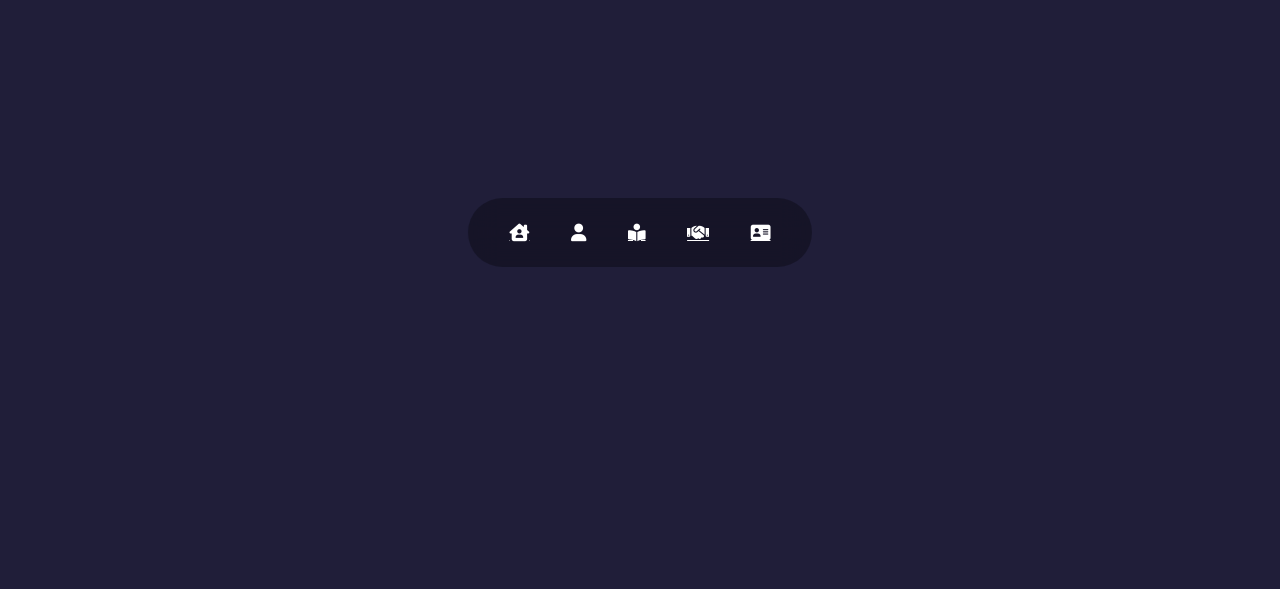
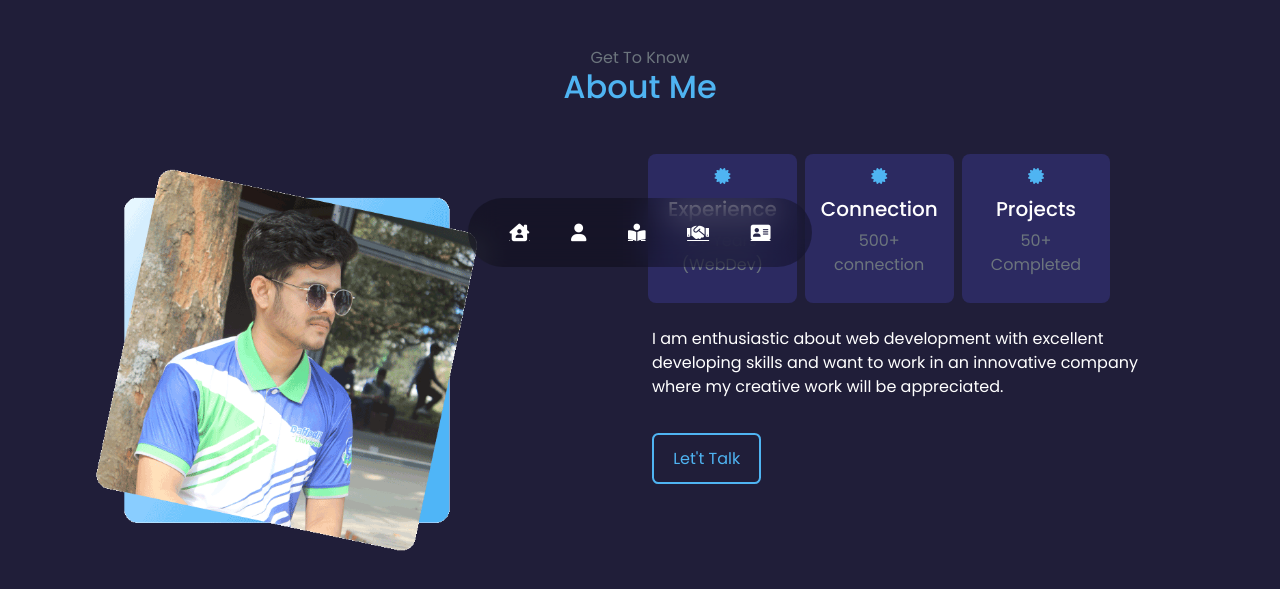
Before and after one commit to fazlerabbytalukder/fazle-rabby-talukder-webdev, a React (Create React App) app: page / in a window 1280 px wide. Shown: the part 501-1090 px from the top of the page. Before the commit the page ends 800 px from the top, so only its background shows below. Built offline with nearby package versions, Linux system fonts and the light colour scheme.

Commit message:
about me complete

```diff
--- /dev/null
+++ b/src/components/About/About.css
@@ -0,0 +1,20 @@
+.about-card{
+    background-color: #2C2A61;
+    height: 9.3rem;
+    width: 9.3rem;
+    border-radius: 0.5rem;
+}
+
+.button1{
+    border: 2px solid #4FB4F2;
+    border-radius: 0.4rem;
+    padding: 0.75rem 1.2rem;
+    cursor: pointer;
+    text-decoration: none;
+    color: #4FB4F2;
+}
+
+.button1:hover{
+    background-color: #4FB4F2;
+    color: white;
+}
--- a/src/components/About/About.js
+++ b/src/components/About/About.js
@@ -1,9 +1,52 @@
 import React from 'react';
+import './About.css';
+import aboutImg from '../../images/about-me.png';
 
 const About = () => {
     return (
-        <div id='about'>
-            <h1>This is about page</h1>
+        <div id='about' className='container'>
+            <div className="text-center mt-5 mb-5">
+                <p style={{ textSize: '0.875em', marginBottom: '-2px' }} className='text-secondary'>Get To Know</p>
+                <h2 style={{ color: '#4FB4F2' }}>About Me</h2>
+            </div>
+            <div className="row mb-5">
+                <div className="col-md-6">
+                    <img className='img-fluid w-75 text-sm-center' src={aboutImg} alt="" />
+                </div>
+                <div className="col-md-6">
+                    <div className="row">
+                        <div className="col-md-4 col-sm-4 text-center about-card d-flex justify-content-center align-items-center me-2 ms-2">
+                            <div>
+                                <i style={{ color: '#4FB4F2' }} class="fa-solid fa-certificate"></i>
+                                <h5 className='mt-2'>Experience</h5>
+                                <p className='text-secondary'>2+ Years (WebDev)</p>
+                            </div>
+                        </div>
+                        <div className="col-md-4 col-sm-4 text-center about-card d-flex justify-content-center align-items-center me-2">
+                            <div>
+                                <i style={{ color: '#4FB4F2' }} class="fa-solid fa-certificate"></i>
+                                <h5 className='mt-2'>Connection</h5>
+                                <p className='text-secondary'>500+ connection</p>
+                            </div>
+                        </div>
+                        <div className="col-md-4 col-sm-4 text-center about-card d-flex justify-content-center align-items-center">
+                            <div>
+                                <i style={{ color: '#4FB4F2' }} class="fa-solid fa-certificate"></i>
+                                <h5 className='mt-2'>Projects</h5>
+                                <p className='text-secondary'>50+ Completed</p>
+                            </div>
+                        </div>
+                    </div>
+                    <div className="row">
+                        <div className="col-md-12 col-sm-12">
+                            <p className='pe-5 mt-4 mb-5'>
+                            I am enthusiastic about web development with excellent developing skills and want to work in an innovative company where my creative work will be appreciated.
+                            </p>
+                            <a className='button1' href="https://wa.me/8801739719796">Let't Talk</a>
+                        </div>
+                    </div>
+                </div>
+            </div>
         </div>
     );
 };
--- a/src/components/Home/Home.js
+++ b/src/components/Home/Home.js
@@ -1,4 +1,5 @@
 import React from 'react';
+import About from '../About/About';
 import Banner from '../Banner/Banner';
 import Navbar from '../Navbar/Navbar';
 
@@ -7,6 +8,7 @@ const Home = () => {
         <div id='home'>
             <Banner></Banner>
             <Navbar></Navbar>
+            <About></About>
         </div>
     );
 };
```
Also changed, not shown: src/images/about-me.png (added).
